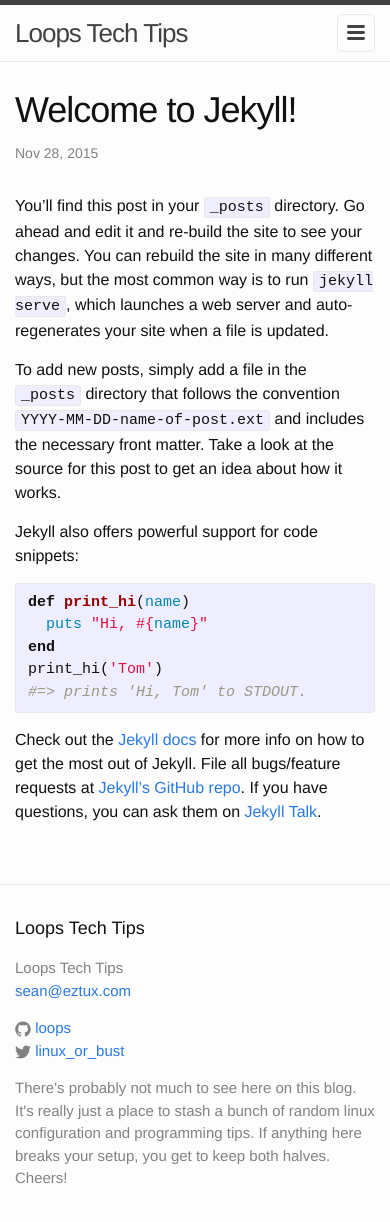
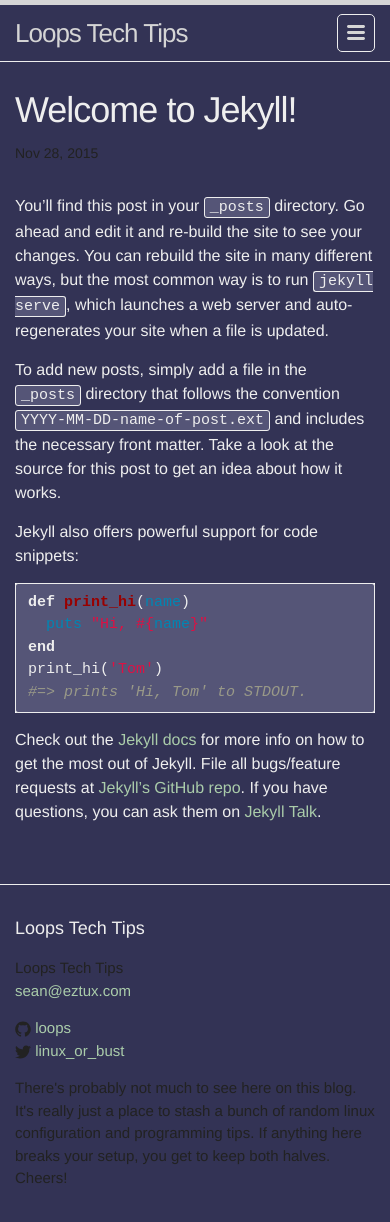
Before and after one commit to loops/loops.github.io, a plain HTML site: page jekyll/update/2015/11/28/welcome-to-jekyll.html in a window 390 px wide. Drawn offline with Linux system fonts and the light colour scheme.

Commit message:
Site updated at: 2015-11-29 17:53:51 UTC

```diff
--- a/css/main.css
+++ b/css/main.css
@@ -12,8 +12,8 @@ dl, dd, ol, ul, figure {
  */
 body {
   font: 400 16px/1.5 "Helvetica Neue", Helvetica, Arial, sans-serif;
-  color: #111;
-  background-color: #fdfdfd;
+  color: #eeeeee;
+  background-color: #333355;
   -webkit-text-size-adjust: 100%;
   -webkit-font-feature-settings: "kern" 1;
   -moz-font-feature-settings: "kern" 1;
@@ -66,20 +66,20 @@ h1, h2, h3, h4, h5, h6 {
  * Links
  */
 a {
-  color: #2a7ae2;
+  color: #aaccaa;
   text-decoration: none; }
   a:visited {
-    color: #1756a9; }
+    color: #7aaf7a; }
   a:hover {
-    color: #111;
+    color: #eeeeee;
     text-decoration: underline; }
 
 /**
  * Blockquotes
  */
 blockquote {
-  color: #828282;
-  border-left: 4px solid #e8e8e8;
+  color: #222222;
+  border-left: 4px solid #eeeeee;
   padding-left: 15px;
   font-size: 18px;
   letter-spacing: -1px;
@@ -93,9 +93,9 @@ blockquote {
 pre,
 code {
   font-size: 15px;
-  border: 1px solid #e8e8e8;
+  border: 1px solid #eeeeee;
   border-radius: 3px;
-  background-color: #eef; }
+  background-color: #557; }
 
 code {
   padding: 1px 5px; }
@@ -142,14 +142,14 @@ pre {
   height: 16px;
   vertical-align: middle; }
   .icon > svg path {
-    fill: #828282; }
+    fill: #222222; }
 
 /**
  * Site header
  */
 .site-header {
-  border-top: 5px solid #424242;
-  border-bottom: 1px solid #e8e8e8;
+  border-top: 5px solid #d5d5d5;
+  border-bottom: 1px solid #eeeeee;
   min-height: 56px;
   position: relative; }
 
@@ -161,7 +161,7 @@ pre {
   margin-bottom: 0;
   float: left; }
   .site-title, .site-title:visited {
-    color: #424242; }
+    color: #d5d5d5; }
 
 .site-nav {
   float: right;
@@ -169,7 +169,7 @@ pre {
   .site-nav .menu-icon {
     display: none; }
   .site-nav .page-link {
-    color: #111;
+    color: #eeeeee;
     line-height: 1.5; }
     .site-nav .page-link:not(:last-child) {
       margin-right: 20px; }
@@ -178,8 +178,8 @@ pre {
       position: absolute;
       top: 9px;
       right: 15px;
-      background-color: #fdfdfd;
-      border: 1px solid #e8e8e8;
+      background-color: #333355;
+      border: 1px solid #eeeeee;
       border-radius: 5px;
       text-align: right; }
       .site-nav .menu-icon {
@@ -194,7 +194,7 @@ pre {
           width: 18px;
           height: 15px; }
           .site-nav .menu-icon > svg path {
-            fill: #424242; }
+            fill: #d5d5d5; }
       .site-nav .trigger {
         clear: both;
         display: none; }
@@ -212,7 +212,7 @@ pre {
  * Site footer
  */
 .site-footer {
-  border-top: 1px solid #e8e8e8;
+  border-top: 1px solid #eeeeee;
   padding: 30px 0; }
 
 .footer-heading {
@@ -226,7 +226,7 @@ pre {
 
 .footer-col-wrapper {
   font-size: 15px;
-  color: #828282;
+  color: #222222;
   margin-left: -15px; }
 
 .footer-col {
@@ -277,7 +277,7 @@ pre {
 
 .post-meta {
   font-size: 14px;
-  color: #828282; }
+  color: #222222; }
 
 .post-link {
   display: block;
--- a/feed.xml
+++ b/feed.xml
@@ -6,8 +6,8 @@
 </description>
     <link>http://loops.github.io/</link>
     <atom:link href="http://loops.github.io/feed.xml" rel="self" type="application/rss+xml"/>
-    <pubDate>Sat, 28 Nov 2015 12:14:51 -0800</pubDate>
-    <lastBuildDate>Sat, 28 Nov 2015 12:14:51 -0800</lastBuildDate>
+    <pubDate>Sun, 29 Nov 2015 09:53:47 -0800</pubDate>
+    <lastBuildDate>Sun, 29 Nov 2015 09:53:47 -0800</lastBuildDate>
     <generator>Jekyll v3.0.1</generator>
 
       <item>
```
